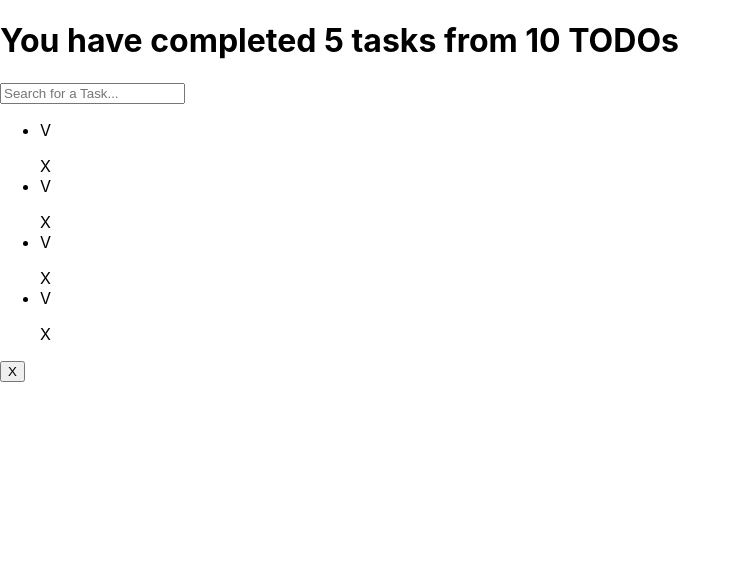
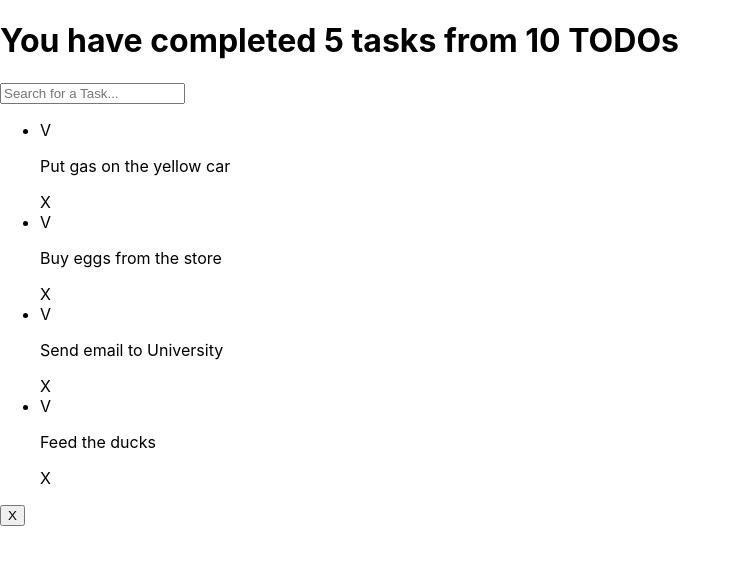
Before and after one commit to endiba360/todo-machine, a React (Create React App) app: page / in a window 1280 px wide. Shown: the top 564 px of the page, without its empty margins (0-741 px from the left). Built offline with nearby package versions, Linux system fonts and the light colour scheme.

Commit message:
feat: Iterate and visualize each task from array with TodoList component

```diff
--- a/src/App.js
+++ b/src/App.js
@@ -6,18 +6,25 @@ import { CreateTodoButton } from "./CreateTodoButton";
 import React from "react";
 import "./App.css";
 
+const taskList = [
+  { key: 1, text: "Put gas on the yellow car", completed: false },
+  { key: 2, text: "Buy eggs from the store", completed: false },
+  { key: 3, text: "Send email to University", completed: true },
+  { key: 4, text: "Feed the ducks", completed: true },
+];
+
 function App() {
   return (
     <React.Fragment>
-      <TodoCounter completed={5} total={10}/>
+      <TodoCounter completed={5} total={10} />
       <TodoSearch />
 
       <TodoList>
-        <TodoItem />
-        <TodoItem />
-        <TodoItem />
-        <TodoItem />
+        {taskList.map((e) => (
+          <TodoItem key={e.key} text={e.text} completed={e.completed} />
+        ))}
       </TodoList>
+
       <CreateTodoButton />
     </React.Fragment>
   );
```
